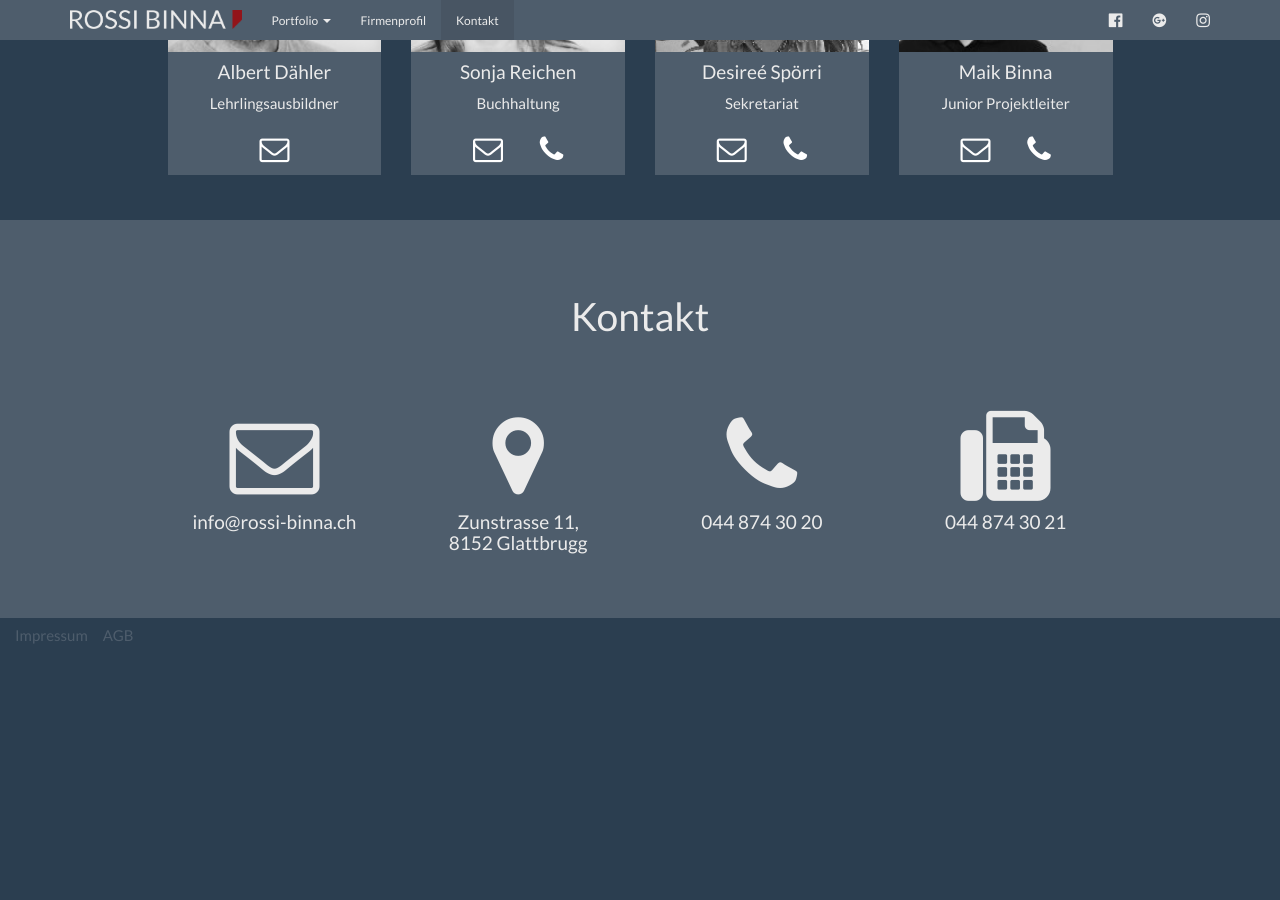
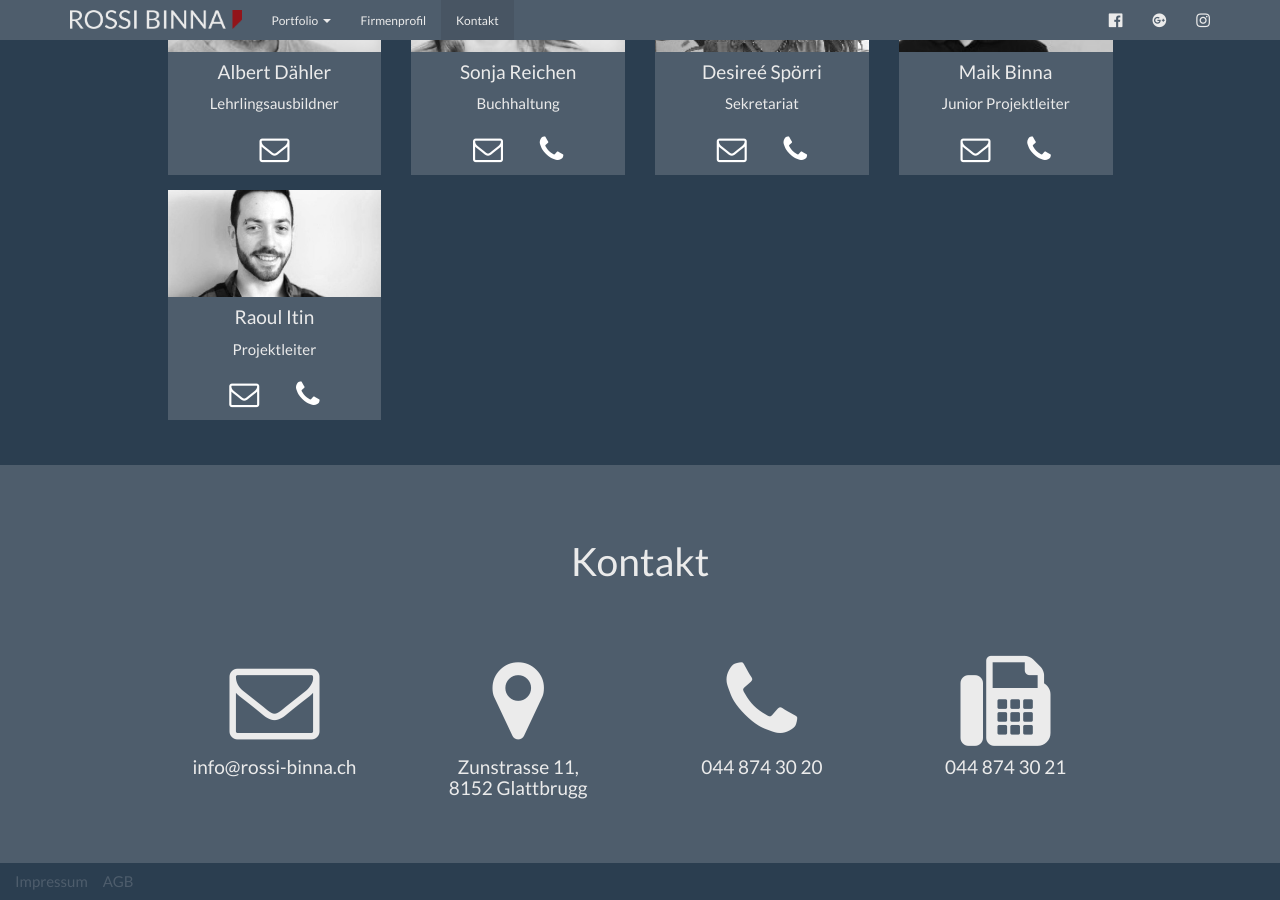
Before and after one commit to rossi-binna/rossi-binna.github.io, a Jekyll site: the page built from _firmenprofil/team.html, in a window 1280 px wide and 900 px high, scrolled down 579 px. Built offline with Jekyll 4.4.1, drawn with Linux system fonts in a browser that asks for light colours; before the commit the page ends 1233 px from its top, so only the background shows below that.

Commit message:
Neues Teammitglied

```diff
--- a/_data/team.yml
+++ b/_data/team.yml
@@ -55,3 +55,9 @@ team:
     stelle: Junior Projektleiter
     email: maik.binna@rossi-binna.ch
     telefon: 044-874-30-22
+
+  - img: 09-team-raoul-itin.jpg
+    name: Raoul Itin
+    stelle: Projektleiter
+    email: raoul.itin@rossi-binna.ch
+    telefon: 044-874-30-22
```
Also changed, not shown: img/09-team-raoul-itin.jpg (added).
